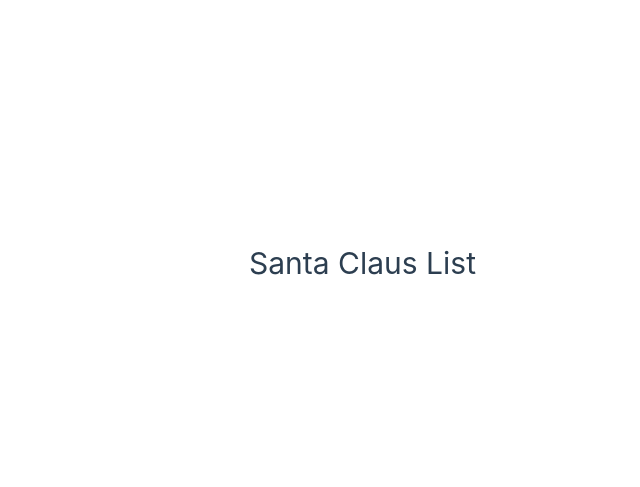
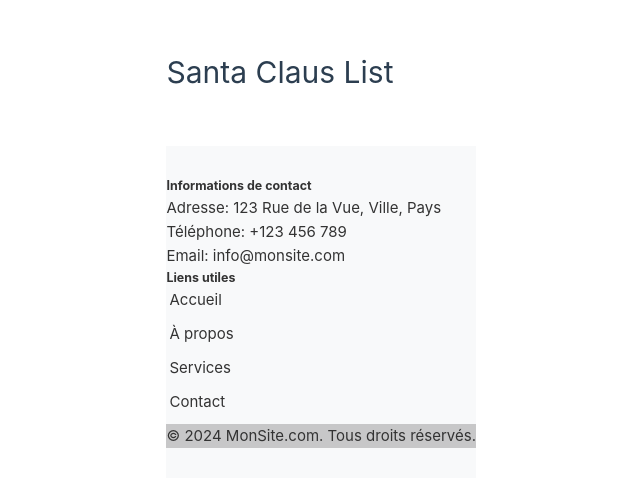
Before and after one commit to dannyforest/SantaClausList, a Vue app: page / in a window 1280 px wide. Shown: the part 137-624 px from the top of the page, without its empty margins (164-804 px from the left). Built offline with nearby package versions, Linux system fonts and the light colour scheme.

Commit message:
Ajout du code au composant footer. Ajout de tests unitaires pour le footer

```diff
--- a/src/components/Footer.vue
+++ b/src/components/Footer.vue
@@ -1,11 +1,62 @@
-<script setup>
+<script setup="ts">
 
 </script>
 
 <template>
+    <footer class="footer">
+      <div class="container">
+        <div class="row">
+          <div class="col-md-6">
+            <h5 class="mb-4">Informations de contact</h5>
+            <p>Adresse: 123 Rue de la Vue, Ville, Pays</p>
+            <p>Téléphone: +123 456 789</p>
+            <p>Email: info@monsite.com</p>
+          </div>
+          <div class="col-md-6">
+            <h5 class="mb-4">Liens utiles</h5>
+            <ul class="list-unstyled">
+              <li><a href="#" class="text-dark">Accueil</a></li>
+              <li><a href="#" class="text-dark">À propos</a></li>
+              <li><a href="#" class="text-dark">Services</a></li>
+              <li><a href="#" class="text-dark">Contact</a></li>
+            </ul>
+          </div>
+        </div>
+      </div>
+      <div class="text-center py-3" style="background-color: rgba(0, 0, 0, 0.2);">
+        <p class="mb-0 text-muted">© {{ new Date().getFullYear() }} MonSite.com. Tous droits réservés.</p>
+      </div>
+    </footer>
+  </template>
 
-</template>
+  <style scoped>
+  .footer {
+    background-color: #f8f9fa;
+    color: #333;
+    padding: 30px 0;
+    margin-top: 50px;
+  }
 
-<style scoped>
+  .footer h5 {
+    color: #333;
+    font-weight: bold;
+  }
 
-</style>
+  .footer ul {
+    list-style-type: none;
+    padding: 0;
+  }
+
+  .footer ul li {
+    margin-bottom: 10px;
+  }
+
+  .footer a {
+    color: #333;
+    text-decoration: none;
+  }
+
+  .footer a:hover {
+    text-decoration: underline;
+  }
+  </style>
```
Also changed, not shown: 1 other file (tests, documents, lock files or other folders).
